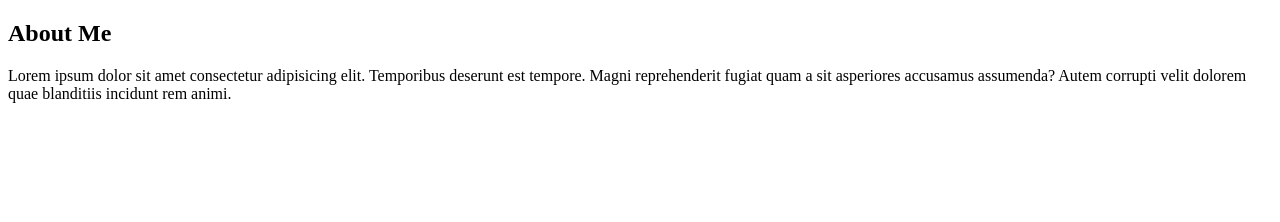
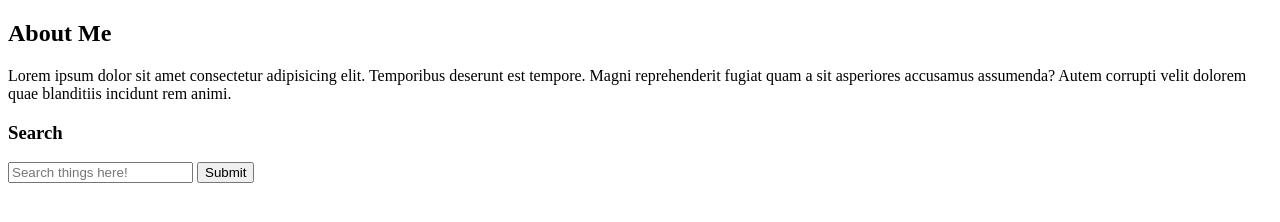
Before and after one commit to mrogach2350/branches, a plain HTML site: page index.html in a window 1280 px wide. Drawn offline with Linux system fonts and the light colour scheme.

Commit message:
adds search bar and submit button

```diff
--- a/index.html
+++ b/index.html
@@ -12,6 +12,10 @@
     <p>
         Lorem ipsum dolor sit amet consectetur adipisicing elit. Temporibus deserunt est tempore. Magni reprehenderit fugiat quam a sit asperiores accusamus assumenda? Autem corrupti velit dolorem quae blanditiis incidunt rem animi.
     </p>
+
+    <h3>Search</h3>
+    <input type="text" placeholder="Search things here!">
+    <button>Submit</button>
     <script>console.log('sanity check')</script>
 </body>
 </html>
```
